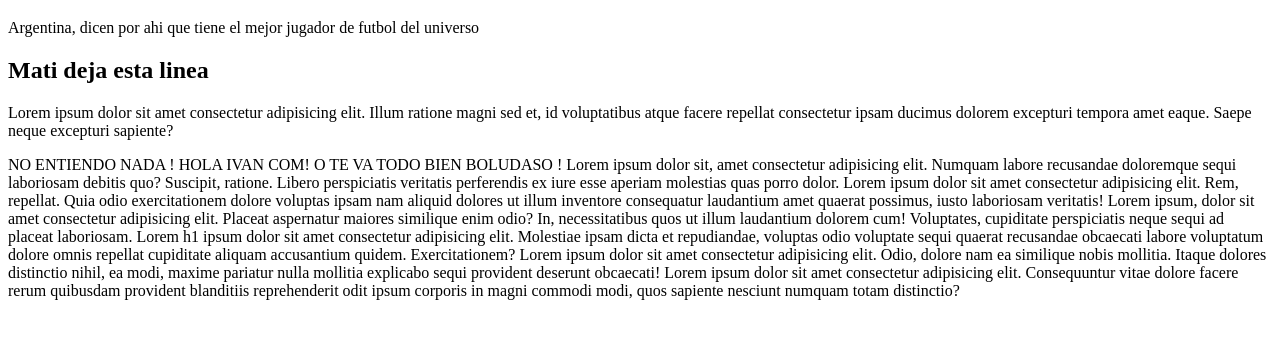
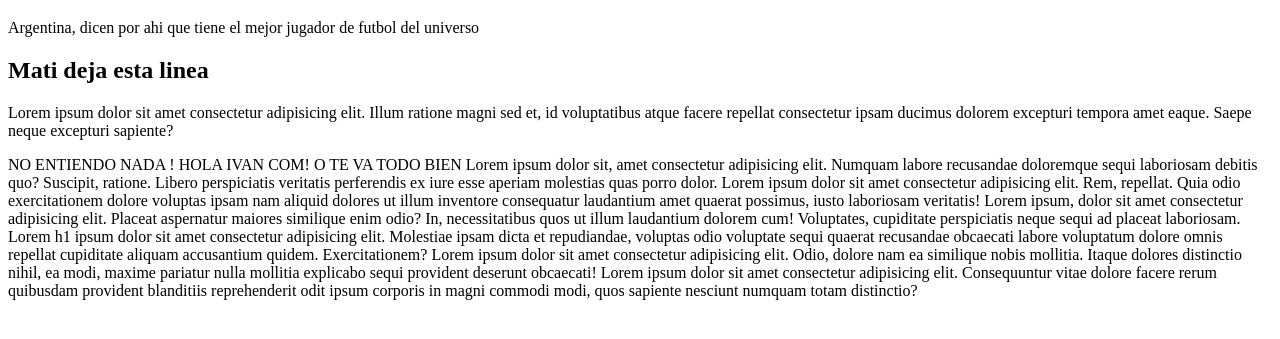
Before and after one commit to IvanBurbello/Mati-e-Ivan, a plain HTML site: page Argentina.html in a window 1280 px wide. Shown: the part 61-400 px from the top of the page. Drawn offline with Linux system fonts and the light colour scheme.

Commit message:
borre insulto2

```diff
--- a/Argentina.html
+++ b/Argentina.html
@@ -21,7 +21,6 @@ NO ENTIENDO NADA !
 
 HOLA IVAN COM! O TE VA TODO BIEN
 
-BOLUDASO !
 Lorem ipsum dolor sit, amet consectetur adipisicing elit. Numquam labore recusandae doloremque sequi laboriosam debitis
 quo? Suscipit, ratione. Libero perspiciatis veritatis perferendis ex iure esse aperiam molestias quas porro dolor.
 
```
